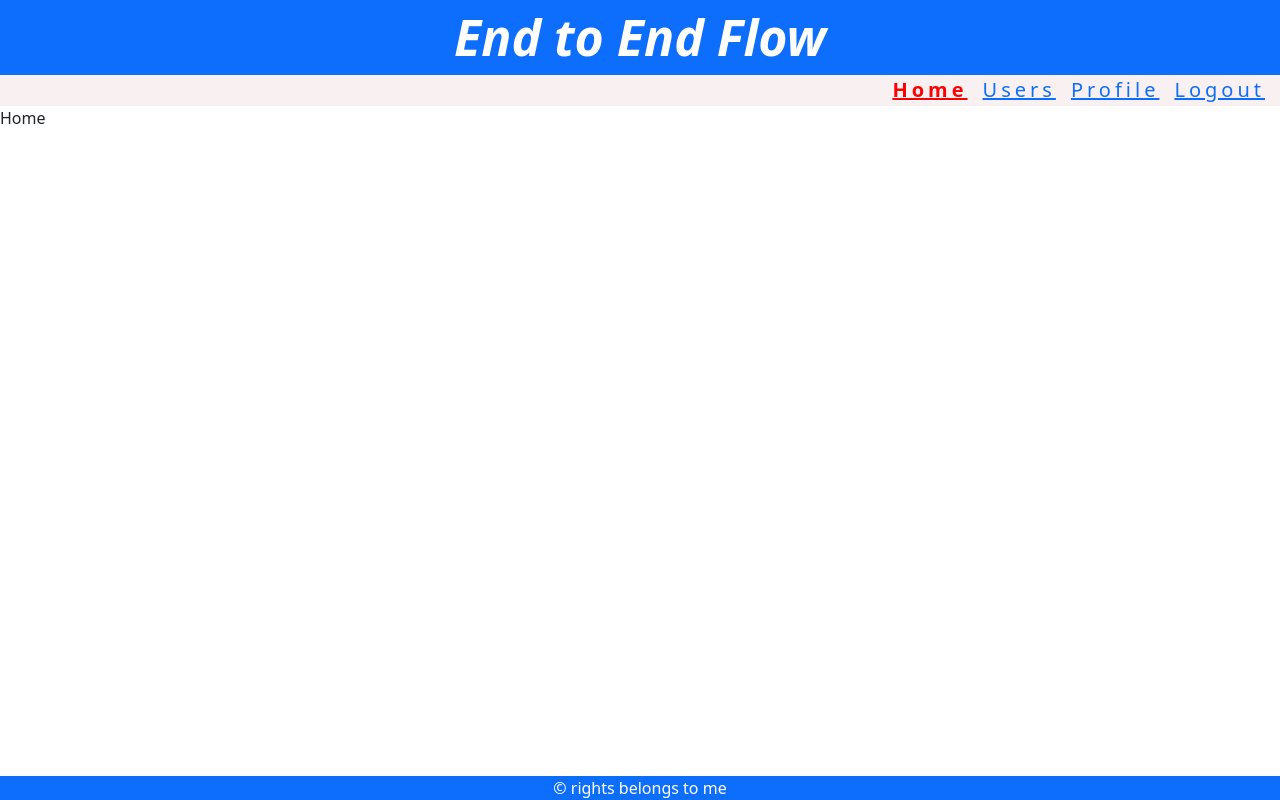
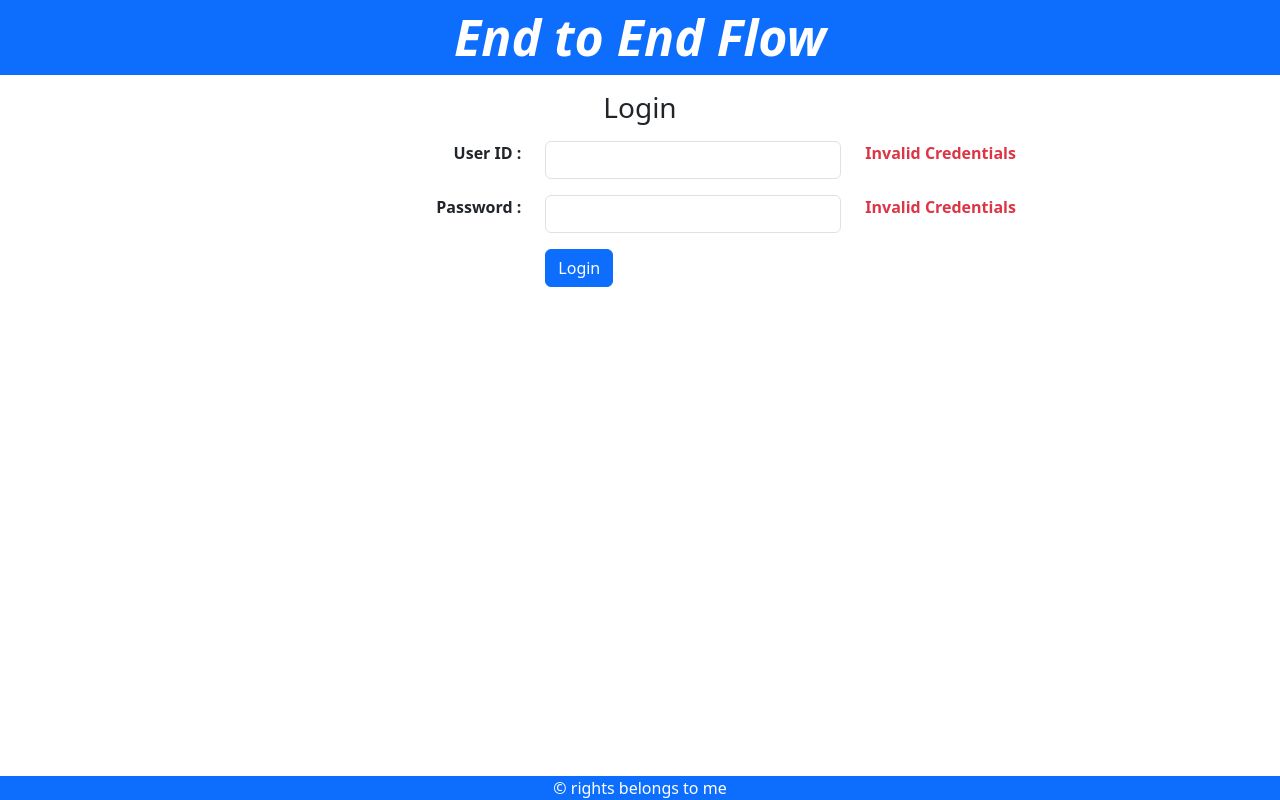
Before and after one commit to gauravavhale/7amui, a Next.js app: page / in a window 1280 px wide. Built offline with nearby package versions, Linux system fonts and the light colour scheme.

Commit message:
Login Page

```diff
--- /dev/null
+++ b/src/app/login/configuration.json
@@ -0,0 +1,14 @@
+[
+    {
+        "label":"User ID",
+        "tag":"input",
+        "type":"text",
+        "model":"uid"
+    },
+    {
+        "label":"Password",
+        "tag":"input",
+        "type":"password",
+        "model":"pwd"
+    }
+]
--- a/src/app/login/page.js
+++ b/src/app/login/page.js
@@ -1,11 +1,23 @@
 import React from 'react'
 import stles from './login.module.css'
-
+import configuration from './configuration.json'
+import { Input } from '@/components/reusable/Input'
 
 const Login = () => {
   return (
-    <div>
-        Login
+    <div className='container-fluid'>
+        <h3 className='text-center my-3 '>Login</h3>
+        {
+          configuration.map((obj,ind)=>{
+            return <Input key={"Input_"+ind} {...obj}/>
+          })
+        }
+        <div className='row'>
+          <div className='offset-sm-5 col-sm-7'>
+          <button className='btn btn-primary'>Login</button>
+          </div>
+        </div>
+
     </div>
   )
 }
--- /dev/null
+++ b/src/components/reusable/Input/Input.js
@@ -0,0 +1,16 @@
+import React from  'react'
+import styles from './Input.module.css'
+
+export const Input=({label,tag,type,model})=>{
+    return <div className='row mb-3'>
+        <div className='col-sm-5 text-end'>
+            <b>{label} :</b>
+        </div>
+        <div className='col-sm-3'>
+            <input  type={type} className='form-control'/>
+        </div>
+        <div className='col-sm-4'>
+            <b className='text-danger'>Invalid Credentials</b>
+        </div>
+    </div>
+}
--- /dev/null
+++ b/src/components/reusable/Input/index.js
@@ -0,0 +1 @@
+export {Input} from './Input'
--- a/src/utils/init.js
+++ b/src/utils/init.js
@@ -1,4 +1,4 @@
 export const init={
-    isLoggedIn:true,
+    isLoggedIn:false,
     userInfo:{}
 }
```
Also changed, not shown: src/components/Header/Header.js (line endings or trailing spaces), src/components/Menu/Menu.js (line endings or trailing spaces), src/components/reusable/Input/Input.module.css (added).
